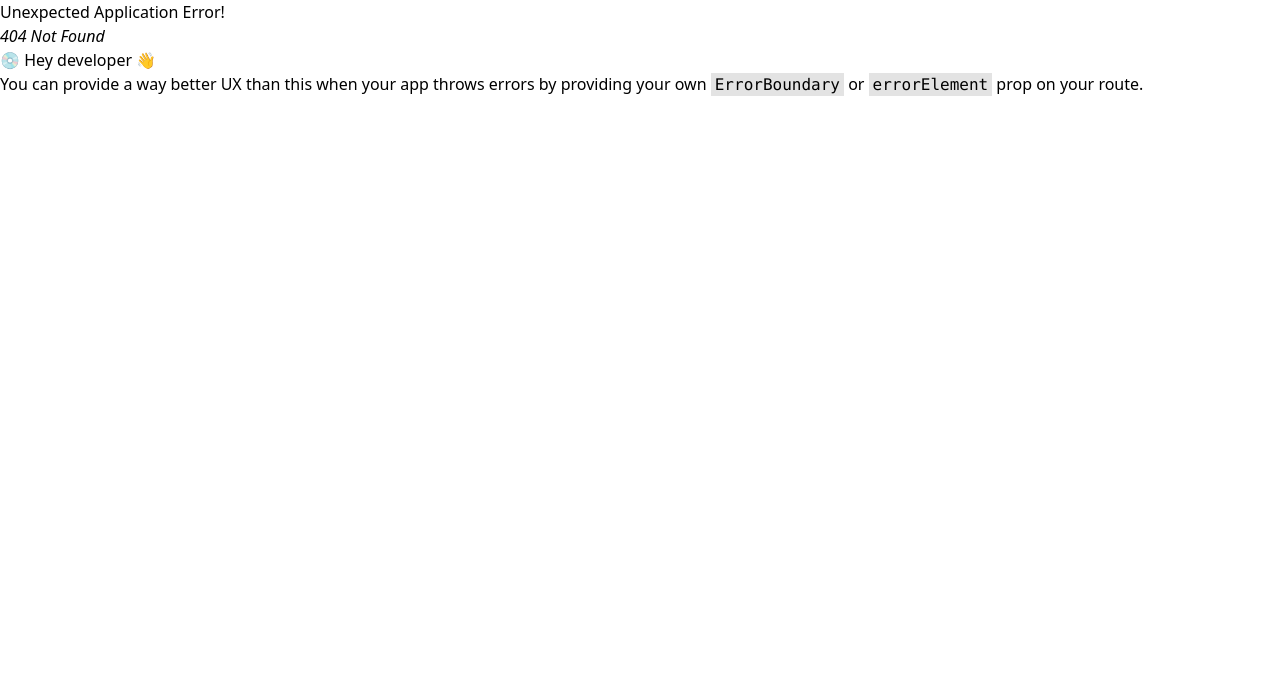
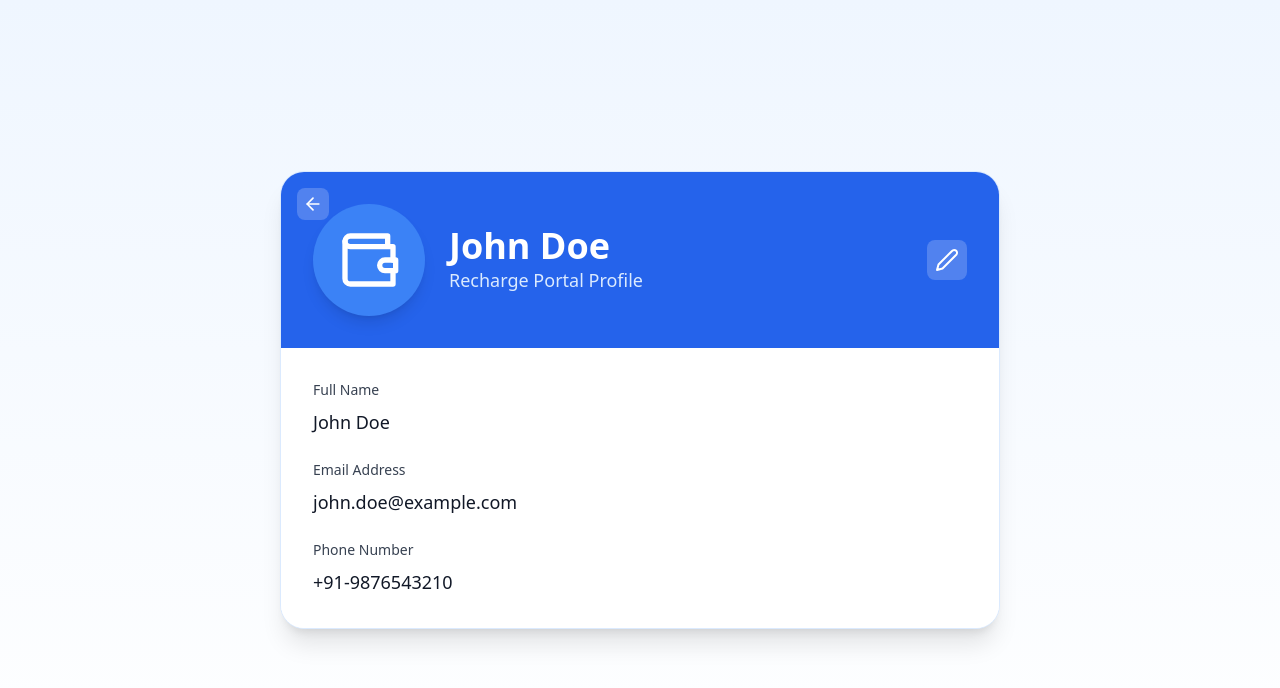
Before and after one commit to Nisarg48/Online-Mobile-Recharge-Portal, a React (Vite) app in the folder client/: page /Profile in a window 1280 px wide. Before the commit this address had no page. Shown: the top 688 px of the page. Built offline with nearby package versions, Linux system fonts and the light colour scheme.

Commit message:
profile and help

```diff
--- /dev/null
+++ b/client/public/users.json
@@ -0,0 +1,25 @@
+{
+    "users": [
+      {
+        "_id": "usr001",
+        "name": "John Doe",
+        "email": "john.doe@example.com",
+        "phone_no": "+91-9876543210",
+        "password": "hashedPassword123"
+      },
+      {
+        "_id": "usr002",
+        "name": "Jane Smith",
+        "email": "jane.smith@example.com",
+        "phone_no": "+91-9876543211",
+        "password": "hashedPassword456"
+      },
+      {
+        "_id": "usr003",
+        "name": "Mike Johnson",
+        "email": "mike.j@example.com",
+        "phone_no": "+91-9876543212",
+        "password": "hashedPassword789"
+      }
+    ]
+  }
--- a/client/src/components/Sidebar.jsx
+++ b/client/src/components/Sidebar.jsx
@@ -32,17 +32,12 @@ function Sidebar({ isOpen, toggleSidebar }) {
                         className={`w-8 h-8 transition-all duration-300 ${isOpen ? "block" : "hidden"}`}
                     />
                     <span
-                        className={`ml-2 text-white font-bold text-lg transition-all duration-300 ${
-                            isOpen ? "block" : "hidden"
-                        }`}
+                        className={`ml-2 text-white font-bold text-lg transition-all duration-300 ${isOpen ? "block" : "hidden"}`}
                     >
                         M.R. Pay
                     </span>
                 </div>
-                <button
-                    className="text-white"
-                    onClick={toggleSidebar}
-                >
+                <button className="text-white" onClick={toggleSidebar}>
                     {isOpen ? <FaTimes size={24} /> : <FaBars size={24} />}
                 </button>
             </div>
@@ -98,15 +93,17 @@ function Sidebar({ isOpen, toggleSidebar }) {
             <div className="absolute bottom-0 left-0 right-0 p-4">
                 {isLoggedIn ? (
                     <div className="flex flex-col space-y-5">
-                        <button
+                        {/* Profile Link */}
+                        <Link
+                            to="/profile"
                             className="w-full text-white hover:bg-white hover:text-black transition duration-300 rounded p-1 flex items-center hover:scale-105"
-                            onClick={() => setIsLoggedIn(false)}
                         >
                             <FaUserCircle size={25} />
                             <span className={`ml-2 font-semibold ${isOpen ? "block" : "hidden"}`}>
                                 Profile
                             </span>
-                        </button>
+                        </Link>
+
                         <button
                             className="w-full text-white hover:bg-white hover:text-black transition duration-300 rounded p-1 flex items-center hover:scale-105"
                             onClick={() => setIsLoggedIn(false)}
@@ -145,8 +142,3 @@ function Sidebar({ isOpen, toggleSidebar }) {
 }
 
 export default Sidebar;
-
-// use case
-// sequence diagram
-// class diagram
-// system architecture
--- a/client/src/pages/Help.jsx
+++ b/client/src/pages/Help.jsx
@@ -1,4 +1,5 @@
 import React, { useState } from 'react';
+import { Routes, Route, useNavigate } from 'react-router-dom';
 import {
   ArrowLeft,
   Search,
@@ -11,8 +12,9 @@ import {
   ChevronDown,
   ChevronUp,
 } from 'lucide-react';
+import Terms from './terms_condition';
 
-// FAQ data structure
+// FAQ data structure with added descriptions
 const faqCategories = [
   {
     id: 1,
@@ -20,6 +22,7 @@ const faqCategories = [
     icon: Phone,
     color: 'text-blue-500',
     bgColor: 'bg-blue-50',
+    description: 'Get help with failed recharges, pending transactions, and mobile top-ups',
   },
   {
     id: 2,
@@ -27,6 +30,7 @@ const faqCategories = [
     icon: CreditCard,
     color: 'text-red-500',
     bgColor: 'bg-red-50',
+    description: 'Resolve issues with failed payments, refunds, and transaction errors',
   },
   {
     id: 3,
@@ -34,6 +38,7 @@ const faqCategories = [
     icon: Gift,
     color: 'text-green-500',
     bgColor: 'bg-green-50',
+    description: 'Learn about ongoing offers, cashback terms, and reward redemption',
   },
   {
     id: 4,
@@ -41,6 +46,7 @@ const faqCategories = [
     icon: UserCog,
     color: 'text-purple-500',
     bgColor: 'bg-purple-50',
+    description: 'Manage your profile, update details, and handle account settings',
   },
   {
     id: 5,
@@ -48,6 +54,7 @@ const faqCategories = [
     icon: Shield,
     color: 'text-yellow-500',
     bgColor: 'bg-yellow-50',
+    description: 'Get support for security concerns, privacy settings, and data protection',
   },
 ];
 
@@ -94,7 +101,44 @@ function FAQItem({ question, answer }) {
   );
 }
 
+function CategoryCard({ category }) {
+  const [isHovered, setIsHovered] = useState(false);
+  const IconComponent = category.icon;
+
+  return (
+    <div
+      className={`${category.bgColor} rounded-xl overflow-hidden transition-all duration-300 ease-in-out transform hover:scale-105 hover:shadow-xl cursor-pointer`}
+      style={{ height: isHovered ? '160px' : '88px' }}
+      onMouseEnter={() => setIsHovered(true)}
+      onMouseLeave={() => setIsHovered(false)}
+    >
+      <div className="p-6">
+        <div className="flex items-center space-x-4">
+          <div className={`${category.color} p-3 rounded-lg transition-transform`}>
+            <IconComponent className="h-6 w-6" />
+          </div>
+          <span className="font-medium text-gray-900">{category.title}</span>
+        </div>
+        <div
+          className={`mt-4 text-gray-600 transition-opacity duration-300 ${
+            isHovered ? 'opacity-100' : 'opacity-0'
+          }`}
+        >
+          <p className="text-sm leading-relaxed">{category.description}</p>
+        </div>
+      </div>
+    </div>
+  );
+}
+
 function Help() {
+  const navigate = useNavigate();
+  const [isHovered, setIsHovered] = useState(false);
+
+  const handleBack = () => {
+    navigate('/');
+  };
+
   return (
     <div className="min-h-screen bg-gray-50">
       {/* Header */}
@@ -102,21 +146,15 @@ function Help() {
         <div className="max-w-7xl mx-auto px-4 sm:px-6 lg:px-8 py-4">
           <div className="flex items-center justify-between">
             <div className="flex items-center space-x-4">
-              <button className="p-2 hover:bg-gray-100 rounded-full transition-colors">
+              <button
+                className="p-2 hover:bg-gray-100 rounded-full transition-colors"
+                onClick={handleBack}
+              >
                 <ArrowLeft className="h-6 w-6 text-gray-600" />
               </button>
               <h1 className="text-xl font-bold text-gray-900">Help Center</h1>
             </div>
-            <div className="relative flex-1 max-w-lg mx-4">
-              <div className="absolute inset-y-0 left-0 pl-3 flex items-center pointer-events-none">
-                <Search className="h-5 w-5 text-gray-400" />
-              </div>
-              <input
-                type="text"
-                className="block w-full pl-10 pr-3 py-2 border border-gray-300 rounded-full bg-gray-50 focus:outline-none focus:ring-2 focus:ring-blue-500 focus:border-transparent"
-                placeholder="Search for help"
-              />
-            </div>
+            <div className="relative flex-1 max-w-lg mx-4"></div>
           </div>
         </div>
       </header>
@@ -133,20 +171,9 @@ function Help() {
       <main className="max-w-7xl mx-auto px-4 sm:px-6 lg:px-8 py-8">
         {/* FAQ Categories */}
         <div className="grid grid-cols-1 sm:grid-cols-2 lg:grid-cols-3 gap-6 mb-12">
-          {faqCategories.map((category) => {
-            const IconComponent = category.icon;
-            return (
-              <button
-                key={category.id}
-                className={`${category.bgColor} p-6 rounded-xl flex items-center space-x-4 hover:shadow-md transition-shadow`}
-              >
-                <div className={`${category.color} p-3 rounded-lg`}>
-                  <IconComponent className="h-6 w-6" />
-                </div>
-                <span className="font-medium text-gray-900">{category.title}</span>
-              </button>
-            );
-          })}
+          {faqCategories.map((category) => (
+            <CategoryCard key={category.id} category={category} />
+          ))}
         </div>
 
         {/* Popular Queries */}
@@ -167,20 +194,44 @@ function Help() {
         <div className="max-w-7xl mx-auto px-4 sm:px-6 lg:px-8 py-8">
           <div className="flex flex-col md:flex-row justify-between items-center space-y-4 md:space-y-0">
             <div className="flex space-x-6">
-              <a href="#" className="text-gray-600 hover:text-gray-900">Contact Us</a>
-              <a href="#" className="text-gray-600 hover:text-gray-900">Report a Problem</a>
-              <a href="#" className="text-gray-600 hover:text-gray-900">Terms & Policies</a>
+              <a
+                href="#"
+                className="text-gray-600 hover:text-gray-900"
+                onMouseEnter={() => setIsHovered(true)}
+
+              >
+                Contact Us
+              </a>
+              <a
+                href="/terms"
+                onClick={(e) => {
+                  e.preventDefault();
+                  navigate('/terms');
+                }}
+                className="text-gray-600 hover:text-gray-900"
+              >
+                Terms & Policies
+              </a>
             </div>
           </div>
+          {isHovered && (
+            <div className="mt-4 text-gray-600">
+              <p>If you need help, feel free to reach out to our support team at support@example.com.</p>
+            </div>
+          )}
         </div>
       </footer>
-
-      {/* Live Chat Bubble */}
-      <button className="fixed bottom-6 right-6 bg-blue-600 text-white p-4 rounded-full shadow-lg hover:bg-blue-700 transition-colors">
-        <MessageSquareMore className="h-6 w-6" />
-      </button>
     </div>
   );
 }
 
-export default Help;
+function App() {
+  return (
+    <Routes>
+      <Route path="/" element={<Help />} />
+      <Route path="/terms" element={<Terms />} />
+    </Routes>
+  );
+}
+
+export default App;
--- /dev/null
+++ b/client/src/pages/Profile.jsx
@@ -0,0 +1,147 @@
+import React, { useState, useEffect } from "react";
+import { Wallet, Save, Edit2, ArrowLeft } from "lucide-react";
+import { useNavigate } from "react-router-dom";
+
+function Profile() {
+  const navigate = useNavigate();
+
+  const [user, setUser] = useState(null);
+  const [isEditing, setIsEditing] = useState(false);
+  const [formData, setFormData] = useState({ name: "", email: "", phone_no: "" });
+
+  useEffect(() => {
+    const loadUserData = async () => {
+      try {
+        const response = await fetch("/users.json");
+        const data = await response.json();
+        const initialUser = data.users[0];
+        setUser(initialUser);
+        setFormData({
+          name: initialUser.name,
+          email: initialUser.email,
+          phone_no: initialUser.phone_no
+        });
+      } catch (error) {
+        console.error("Failed to load user data:", error);
+      }
+    };
+    loadUserData();
+  }, []);
+
+  const handleInputChange = (e) => {
+    const { name, value } = e.target;
+    setFormData((prev) => ({
+      ...prev,
+      [name]: value
+    }));
+  };
+
+  const handleSave = (e) => {
+    e.preventDefault();
+    setUser(formData);
+    setIsEditing(false);
+  };
+
+  if (!user) {
+    return <div className="text-center text-lg mt-20">Loading...</div>;
+  }
+
+  return (
+    <div className="min-h-screen flex justify-center items-center bg-gradient-to-b from-blue-50 to-white">
+      <div className="w-full max-w-3xl px-6">
+        <div className="bg-white shadow-xl rounded-3xl overflow-hidden border border-blue-100">
+          {/* Profile Header */}
+          <div className="bg-blue-600 p-8 text-white relative">
+            <button
+              onClick={() => navigate(-1)}
+              className="absolute left-4 top-4 bg-white/20 rounded-lg p-1.5 hover:bg-white/30 transition"
+            >
+              <ArrowLeft className="w-5 h-5 text-white" />
+            </button>
+            <div className="flex justify-between items-center">
+              <div className="flex items-center gap-6">
+                <div className="w-28 h-28 bg-blue-500 rounded-full flex items-center justify-center shadow-lg">
+                  <Wallet className="w-16 h-16 text-white" />
+                </div>
+                <div>
+                  <h1 className="text-4xl font-semibold">{user.name}</h1>
+                  <p className="text-lg text-blue-100">Recharge Portal Profile</p>
+                </div>
+              </div>
+              <button
+                onClick={() => setIsEditing(!isEditing)}
+                className="bg-white/20 rounded-lg p-2 hover:bg-white/30 transition"
+              >
+                <Edit2 className="w-6 h-6" />
+              </button>
+            </div>
+          </div>
+
+          {/* Profile Form */}
+          <form onSubmit={handleSave} className="p-8 space-y-8 bg-white">
+            <div className="space-y-6">
+              <div>
+                <label className="block text-sm font-medium text-gray-700 mb-2">Full Name</label>
+                {isEditing ? (
+                  <input
+                    type="text"
+                    name="name"
+                    value={formData.name}
+                    onChange={handleInputChange}
+                    className="w-full px-4 py-3 bg-white border border-blue-200 rounded-lg focus:ring-2 focus:ring-blue-500 focus:border-blue-500"
+                    required
+                  />
+                ) : (
+                  <p className="text-lg font-medium text-gray-900">{user.name}</p>
+                )}
+              </div>
+
+              <div>
+                <label className="block text-sm font-medium text-gray-700 mb-2">Email Address</label>
+                {isEditing ? (
+                  <input
+                    type="email"
+                    name="email"
+                    value={formData.email}
+                    onChange={handleInputChange}
+                    className="w-full px-4 py-3 bg-white border border-blue-200 rounded-lg focus:ring-2 focus:ring-blue-500 focus:border-blue-500"
+                    required
+                  />
+                ) : (
+                  <p className="text-lg font-medium text-gray-900">{user.email}</p>
+                )}
+              </div>
+
+              <div>
+                <label className="block text-sm font-medium text-gray-700 mb-2">Phone Number</label>
+                {isEditing ? (
+                  <input
+                    type="text"
+                    name="phone_no"
+                    value={formData.phone_no}
+                    onChange={handleInputChange}
+                    className="w-full px-4 py-3 bg-white border border-blue-200 rounded-lg focus:ring-2 focus:ring-blue-500 focus:border-blue-500"
+                    required
+                  />
+                ) : (
+                  <p className="text-lg font-medium text-gray-900">{user.phone_no}</p>
+                )}
+              </div>
+            </div>
+
+            {isEditing && (
+              <button
+                type="submit"
+                className="w-full flex items-center justify-center gap-2 px-6 py-3 bg-blue-600 text-white font-medium rounded-lg hover:bg-blue-700 transition"
+              >
+                <Save className="w-5 h-5" /> Save Changes
+              </button>
+            )}
+          </form>
+        </div>
+      </div>
+    </div>
+  );
+}
+
+export default Profile;
--- /dev/null
+++ b/client/src/pages/terms_condition.jsx
@@ -0,0 +1,53 @@
+import React from "react";
+import { Routes, Route, useNavigate, useLocation } from "react-router-dom";
+import { ArrowLeft } from "lucide-react";
+
+// Terms Component
+export default function Terms() {
+  const navigate = useNavigate();
+
+  return (
+    <div className="min-h-screen bg-gray-50 flex flex-col">
+      {/* Header */}
+      <header className="bg-white shadow-sm py-4">
+        <div className="max-w-7xl mx-auto px-4 sm:px-6 lg:px-8 flex items-center space-x-4">
+          <button
+            className="p-2 hover:bg-gray-100 rounded-full transition-colors"
+            onClick={() => navigate(-1)}
+          >
+            <ArrowLeft className="h-6 w-6 text-gray-600" />
+          </button>
+          <h1 className="text-xl font-semibold text-gray-900">Terms and Conditions</h1>
+        </div>
+      </header>
+
+      {/* Main Content */}
+      <main className="flex-1 max-w-4xl mx-auto px-4 sm:px-6 lg:px-8 py-12">
+        <div className="bg-white rounded-xl shadow-sm p-8">
+          <section>
+            <h2 className="text-2xl font-bold text-gray-900 mb-4">1. Introduction</h2>
+            <p className="text-gray-600 mb-4">
+              By using our services, you agree to these terms. Please read carefully.
+            </p>
+          </section>
+
+          <section>
+            <h2 className="text-2xl font-bold text-gray-900 mb-4">2. Service Usage</h2>
+            <p className="text-gray-600 mb-4">
+              Our platform offers services that ensure the best user experience for our customers. Your usage of
+              these services must adhere to our guidelines.
+            </p>
+          </section>
+
+          <section>
+            <h2 className="text-2xl font-bold text-gray-900 mb-4">3. Privacy Policy</h2>
+            <p className="text-gray-600 mb-4">
+              We respect your privacy and safeguard your personal data. All information collected will be treated in
+              accordance with our privacy policy.
+            </p>
+          </section>
+        </div>
+      </main>
+    </div>
+  );
+}
```
Also changed, not shown: client/src/router/router.jsx (+14 -1 lines), 1 other file (tests, documents, lock files or other folders).
